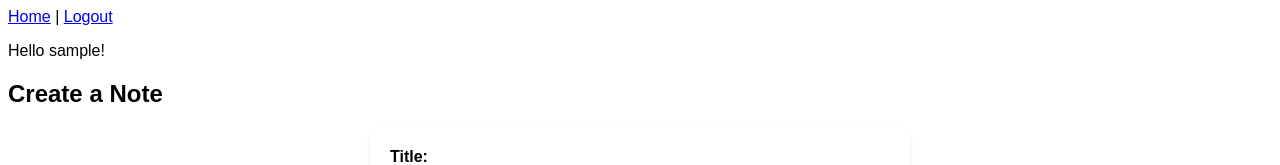
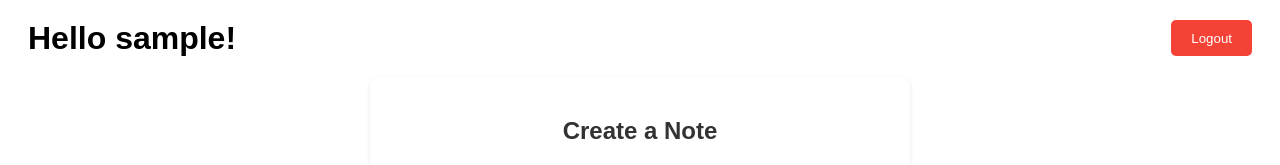
Before and after one commit to Hoid14/react-django-app, a React (Vite) app in the folder frontend/: page / in a window 1280 px wide. Shown: the top 165 px of the page. Built offline with nearby package versions, Linux system fonts and the light colour scheme; no server answers; sample sign-in values are in the browser's storage.

Commit message:
termine de aplicar los estilos

```diff
--- a/frontend/src/components/Header.jsx
+++ b/frontend/src/components/Header.jsx
@@ -1,25 +1,28 @@
 import { useContext } from 'react'
 import { Link } from 'react-router-dom'
 import { AuthContext } from '../context/AuthContextProvider'
+import "../styles/header.css"
 
 export const Header = () => {
     const { user, logoutUser } = useContext(AuthContext)
 
     return (
-        <div>
-            <Link to="/">Home</Link>
-            <span> | </span>
+        <div className='header-container'>
+
             {user ? (
-                <Link><span onClick={logoutUser}>Logout</span></Link>
+                <div className='button-logout-username'>
+                    <h1 className="username">Hello {user.username}!</h1>
+                    <button className='button-logout'><Link className='button-link-text'><span onClick={logoutUser}>Logout</span></Link></button>
+                </div>
+
             ) : (
-                <>
-                    <Link to="/login" >Login</Link>
-                    <span> | </span>
-                    <Link to="/register" >Register</Link>
-                </>
+                <div className='button-container'>
+                    <button className='button-login-register'><Link className='button-link-text' to="/login" >Login</Link></button>
+                    <button className='button-login-register'><Link className='button-link-text' to="/register" >Register</Link></button>
+
+                </div>
 
             )}
-            {user && <p>Hello {user.username}!</p>}
 
         </div>
     )
--- a/frontend/src/pages/HomePage.jsx
+++ b/frontend/src/pages/HomePage.jsx
@@ -5,7 +5,7 @@ import { Note } from "../components/Note";
 import "../styles/homePage.css"
 
 export const HomePage = () => {
-    const { authTokens } = useContext(AuthContext);
+    const { user, authTokens } = useContext(AuthContext);
 
     const [notes, setNotes] = useState([]);
     const [content, setContent] = useState("");
@@ -63,9 +63,8 @@ export const HomePage = () => {
 
     return (
         <div>
-
-            <h2>Create a Note</h2>
             <form onSubmit={createNote}>
+                <h2 className="form-title">Create a Note</h2>
                 <label htmlFor="title">Title:</label>
                 <br />
                 <input
--- a/frontend/src/styles/form.css
+++ b/frontend/src/styles/form.css
@@ -8,6 +8,9 @@
     border-radius: 8px;
     box-shadow: 0 4px 6px rgba(0, 0, 0, 0.1);
     max-width: 400px;
+  }
+  .form-title{
+    text-align: center;
   }
 
   .form-input {
--- /dev/null
+++ b/frontend/src/styles/header.css
@@ -0,0 +1,51 @@
+.button-logout-username {
+  display: flex;
+  margin: 20px;
+}
+
+.button-link-text{
+    text-decoration: none;
+    color: white;
+}
+.button-container{
+  width: 30%;
+  margin: auto;
+  display: flex;
+  justify-content: space-between;
+  gap:10px;
+
+}
+
+.button-login-register{
+    width: 95%;
+    padding: 10px;
+    margin: 20px 0;
+    background-color: #007bff;
+    color: white;
+    border: none;
+    border-radius: 4px;
+    cursor: pointer;
+    transition: background-color 0.2s ease-in-out;
+  }
+
+  .button:hover {
+    background-color: #0056b3;
+  }
+.username{
+  margin: 0px;
+}
+.button-logout{
+    margin-left: auto;
+    height: 36px;
+    background-color: red;
+    background-color: #f44336;
+    border: none;
+    padding: 10px 20px;
+    border-radius: 5px;
+    cursor: pointer;
+    transition: background-color 0.3s;
+}
+
+.button-logout:hover {
+    background-color: #d32f2f;
+  }
```
